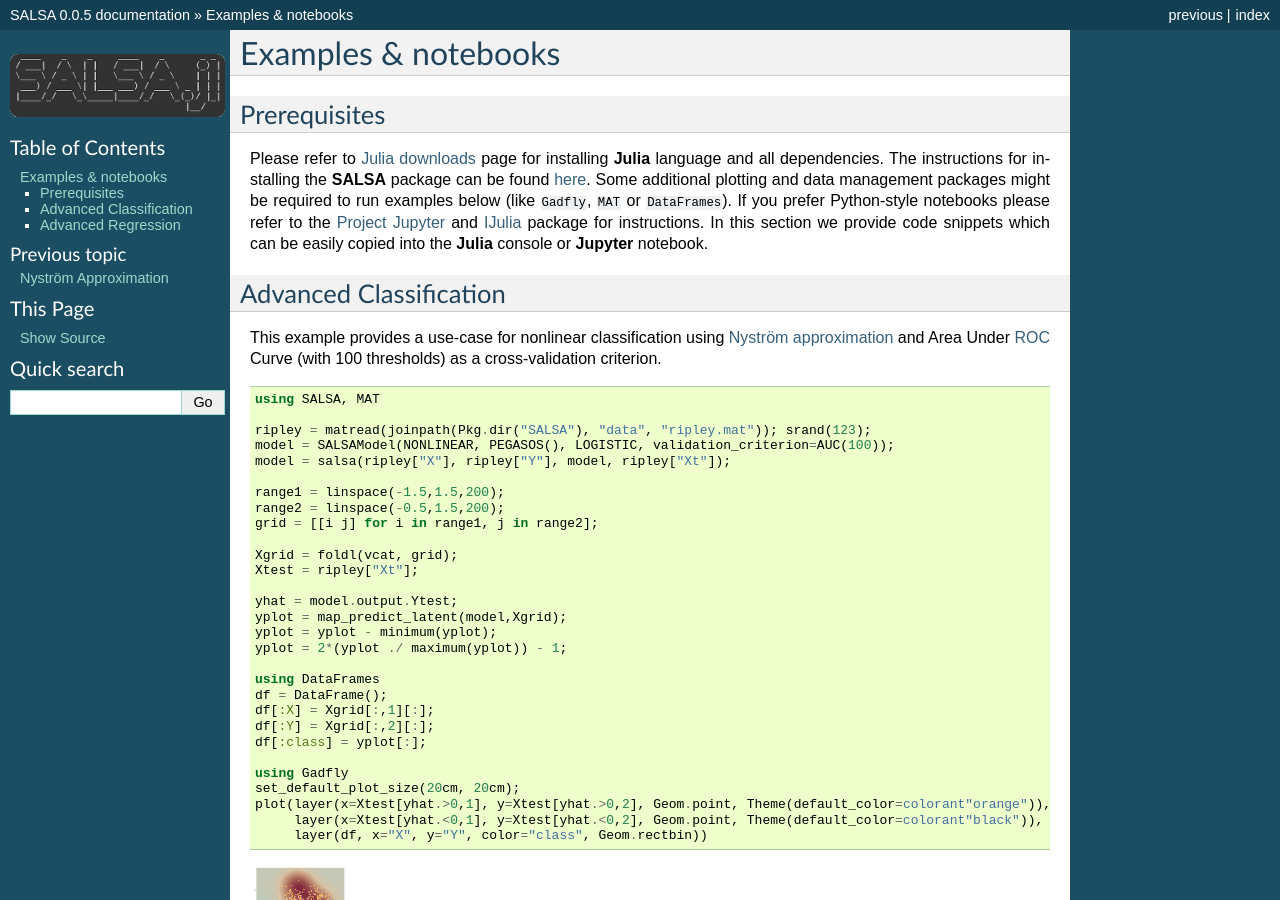
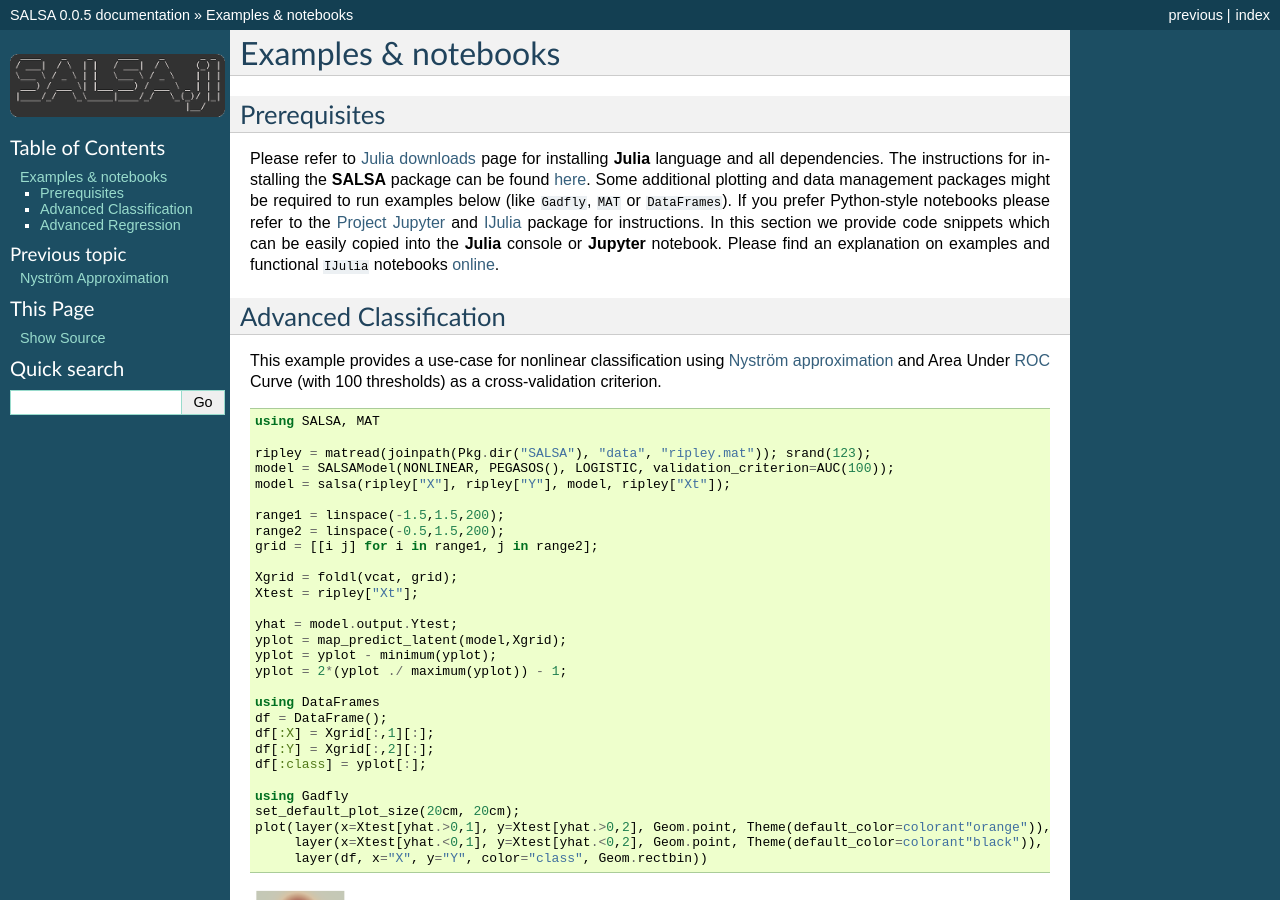
Before and after one commit to jumutc/SALSA.jl, a Sphinx documentation site: the page built from docs/source/examples.rst, in a window 1280 px wide and 900 px high. Built offline with Sphinx 7.4.7, drawn with Linux system fonts in a browser that asks for light colours; formulas are drawn with MathJax 3.

Commit message:
updated docs

```diff
--- a/docs/source/examples.rst
+++ b/docs/source/examples.rst
@@ -4,7 +4,7 @@ Examples & notebooks
 Prerequisites
 ~~~~~~~~~~~~~~
 
-Please refer to `Julia downloads <http://julialang.org/downloads>`_ page for installing **Julia** language and all dependencies. The instructions for installing the **SALSA** package can be found :ref:`here <installation>`. Some additional plotting and data management packages might be required to run examples below (like ``Gadfly``, ``MAT`` or ``DataFrames``). If you prefer Python-style notebooks please refer to the `Project Jupyter <http://jupyter.org>`_ and `IJulia <http://github.com/JuliaLang/IJulia.jl>`_ package for instructions. In this section we provide code snippets which can be easily copied into the **Julia** console or **Jupyter** notebook.
+Please refer to `Julia downloads <http://julialang.org/downloads>`_ page for installing **Julia** language and all dependencies. The instructions for installing the **SALSA** package can be found :ref:`here <installation>`. Some additional plotting and data management packages might be required to run examples below (like ``Gadfly``, ``MAT`` or ``DataFrames``). If you prefer Python-style notebooks please refer to the `Project Jupyter <http://jupyter.org>`_ and `IJulia <http://github.com/JuliaLang/IJulia.jl>`_ package for instructions. In this section we provide code snippets which can be easily copied into the **Julia** console or **Jupyter** notebook. Please find an explanation on examples and functional ``IJulia`` notebooks `online <https://drive.google.com/folderview?id=0B7FqDhPLnLXkaDNEaEllTmJ3ajg&usp=sharing>`_.
 
 
 Advanced Classification
```
